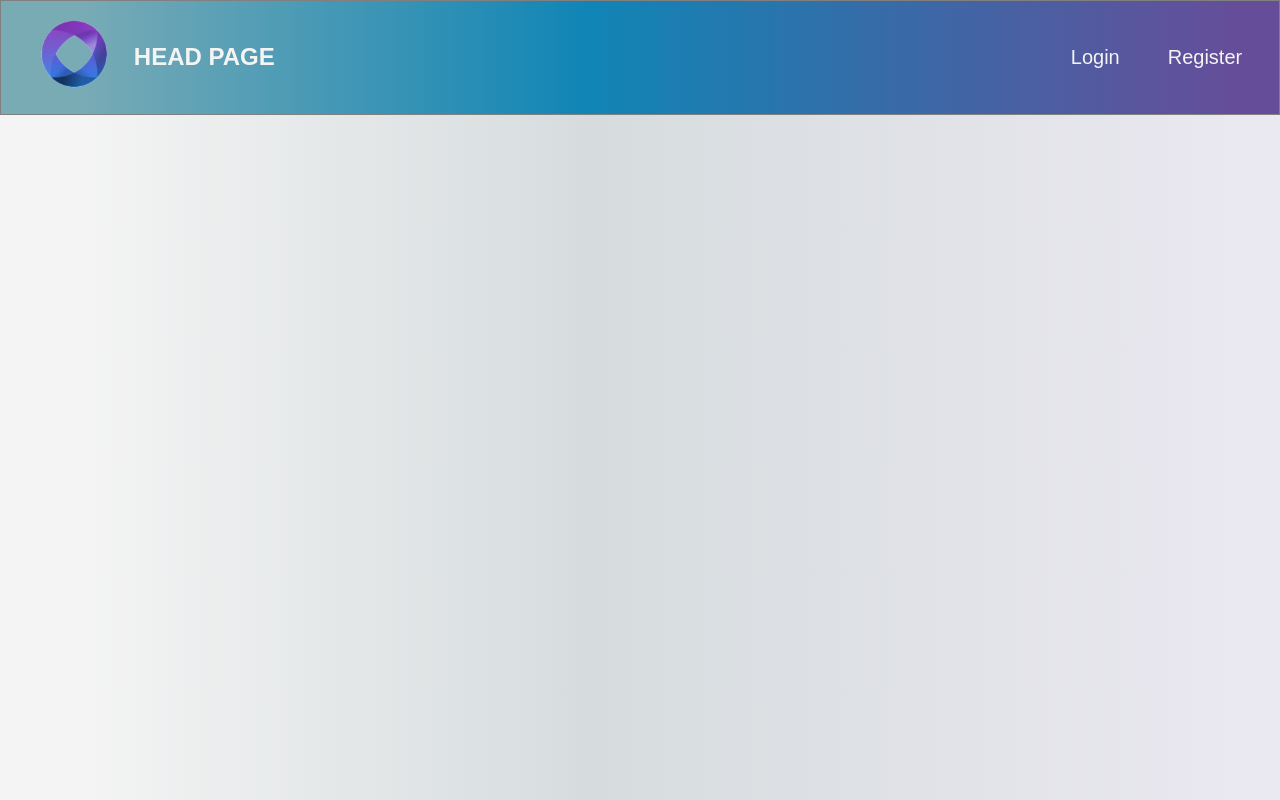
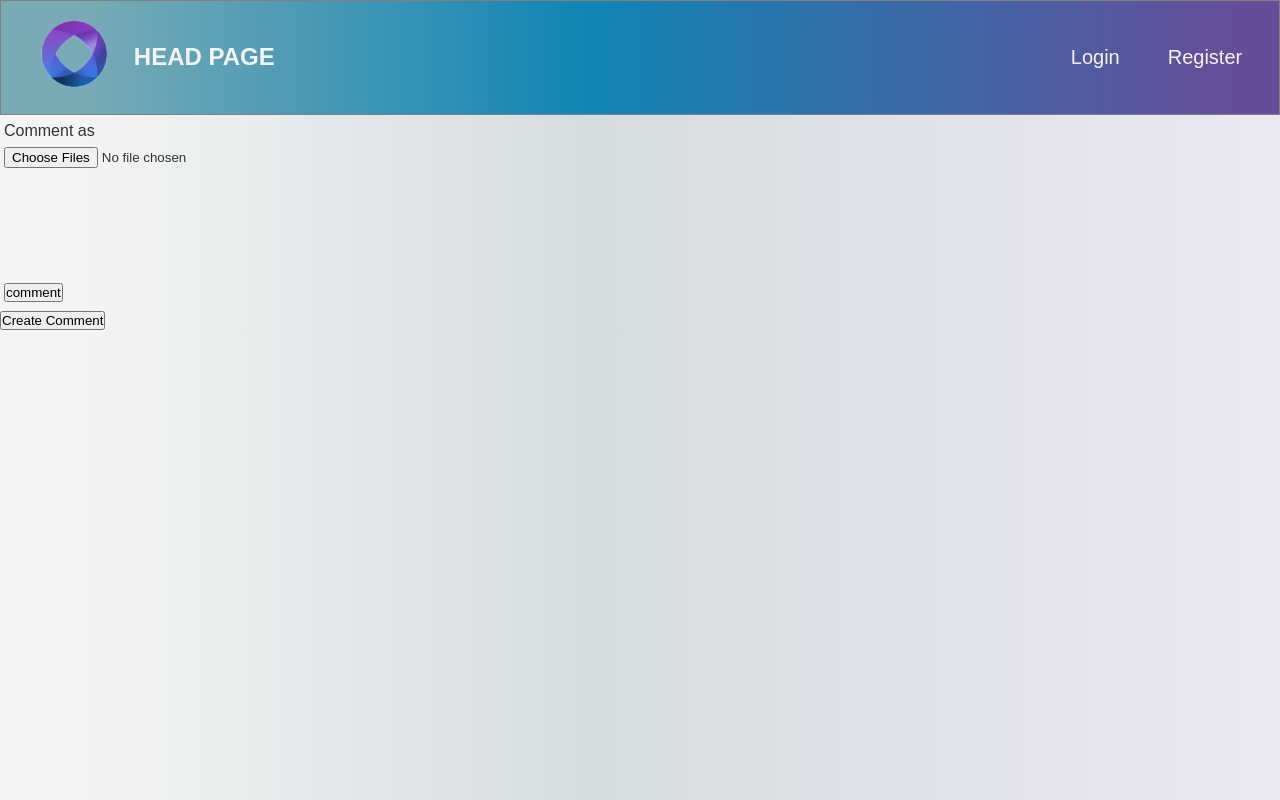
Before and after one commit to nxhieu/Opal-front, a React (Create React App) app: page /comment in a window 1280 px wide. Built offline with nearby package versions, Linux system fonts and the light colour scheme.

Commit message:
merge with hieu branch

```diff
--- a/package.json
+++ b/package.json
@@ -3,6 +3,7 @@
   "version": "0.1.0",
   "private": true,
   "dependencies": {
+    "aws-sdk": "^2.521.0",
     "node-sass": "^4.12.0",
     "react": "^16.8.6",
     "react-dom": "^16.8.6",
@@ -11,7 +12,8 @@
     "react-scripts": "3.0.1",
     "redux": "^4.0.4",
     "redux-devtools-extension": "^2.13.8",
-    "redux-thunk": "^2.3.0"
+    "redux-thunk": "^2.3.0",
+    "uuid": "^3.3.3"
   },
   "scripts": {
     "start": "react-scripts start -p build-css",
--- a/src/App.js
+++ b/src/App.js
@@ -10,6 +10,7 @@ import Navbar from "./components/layout/Navbar";
 import Register from "./components/auth/Register";
 import Login from "./components/auth/Login";
 import Posts from "./components/post/posts";
+import CommentPage from "./components/commentBoard/commentPage";
 import PrivateRoute from "./route/PrivateRoute";
 import { Provider } from "react-redux";
 import store from "./store";
@@ -35,6 +36,8 @@ class App extends Component {
                 }
               />
 
+              <Route exact path="/comment" component={CommentPage} />
+
               {/* <Route exact path="/Card" component={Card} /> */}
 
               <Route exact path="/register" component={Register} />
--- /dev/null
+++ b/src/components/commentBoard/comment.js
@@ -0,0 +1,36 @@
+import React, { Component } from "react";
+import "../../dist/comment/comment.css";
+
+const Comment = props => {
+  return (
+    <div>
+      <table>
+        <td>
+          <tr>
+            <td>Comment as {props.userName}</td>
+          </tr>
+          <tr>
+            <input
+              type="file"
+              multiple
+              accept="image/*"
+              onChange={props.onUpload}
+            />
+          </tr>
+          <tr>
+            <div>
+              <img src={props.image} height="100" />
+            </div>
+          </tr>
+          <tr>
+            <td>
+              <button>comment</button>
+            </td>
+          </tr>
+        </td>
+      </table>
+    </div>
+  );
+};
+
+export default Comment;
--- /dev/null
+++ b/src/components/commentBoard/commentPage.js
@@ -0,0 +1,43 @@
+import React, { Component } from "react";
+import Comment from "./comment";
+import Modal from "./modal";
+
+class CommentPage extends Component {
+  state = {
+    create: false,
+    image: "",
+    userName: "username"
+  };
+
+  createEventHandler = () => {
+    this.setState({ create: true });
+  };
+
+  cancelEventHandler = () => {
+    this.setState({ create: false });
+  };
+
+  handleUpload = event => {
+    this.setState({
+      image: URL.createObjectURL(event.target.files[0])
+    });
+  };
+
+  render() {
+    return (
+      <React.Fragment>
+        {this.state.create && (
+          <Modal onClose={this.cancelEventHandler}>
+            <Comment onUpload={this.handleUpload} />
+          </Modal>
+        )}
+        <Comment />
+        <div>
+          <button onClick={this.createEventHandler}>Create Comment</button>
+        </div>
+      </React.Fragment>
+    );
+  }
+}
+
+export default CommentPage;
--- /dev/null
+++ b/src/components/commentBoard/modal.js
@@ -0,0 +1,18 @@
+import React, { Component } from "react";
+import "../../dist/comment/modal.css";
+
+const Modal = props => {
+  return (
+    <React.Fragment>
+      <div className="background">
+        <div className="modal">
+          <span class="close" onClick={props.onClose}>
+            &times;
+          </span>
+        </div>
+      </div>
+    </React.Fragment>
+  );
+};
+
+export default Modal;
--- a/src/components/post/posts.js
+++ b/src/components/post/posts.js
@@ -10,6 +10,7 @@ export class posts extends Component {
     message: ""
   };
   onFileChange = event => {
+    event.preventDefault();
     // this.setState({
     //   fileUrl: URL.createObjectURL(event.target.files[0])
     // });
@@ -22,7 +23,7 @@ export class posts extends Component {
   onSubmit = e => {
     e.preventDefault();
     const file = this.state.file;
-    this.props.getUri(file);
+    this.props.postImage(file);
   };
 
   render() {
```
Also changed, not shown: src/dist/comment/comment.css (added), src/dist/comment/modal.css (added), 1 other file (tests, documents, lock files or other folders).
